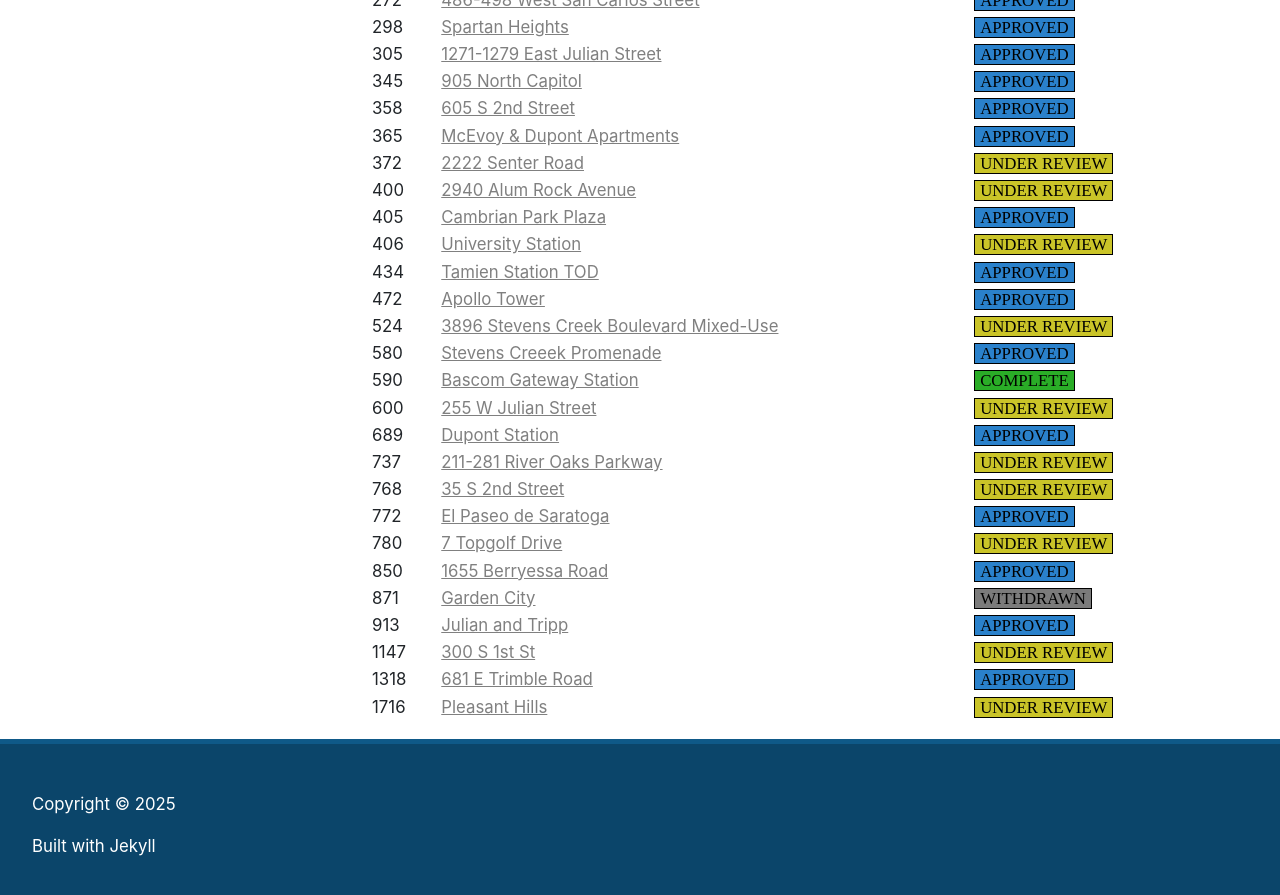
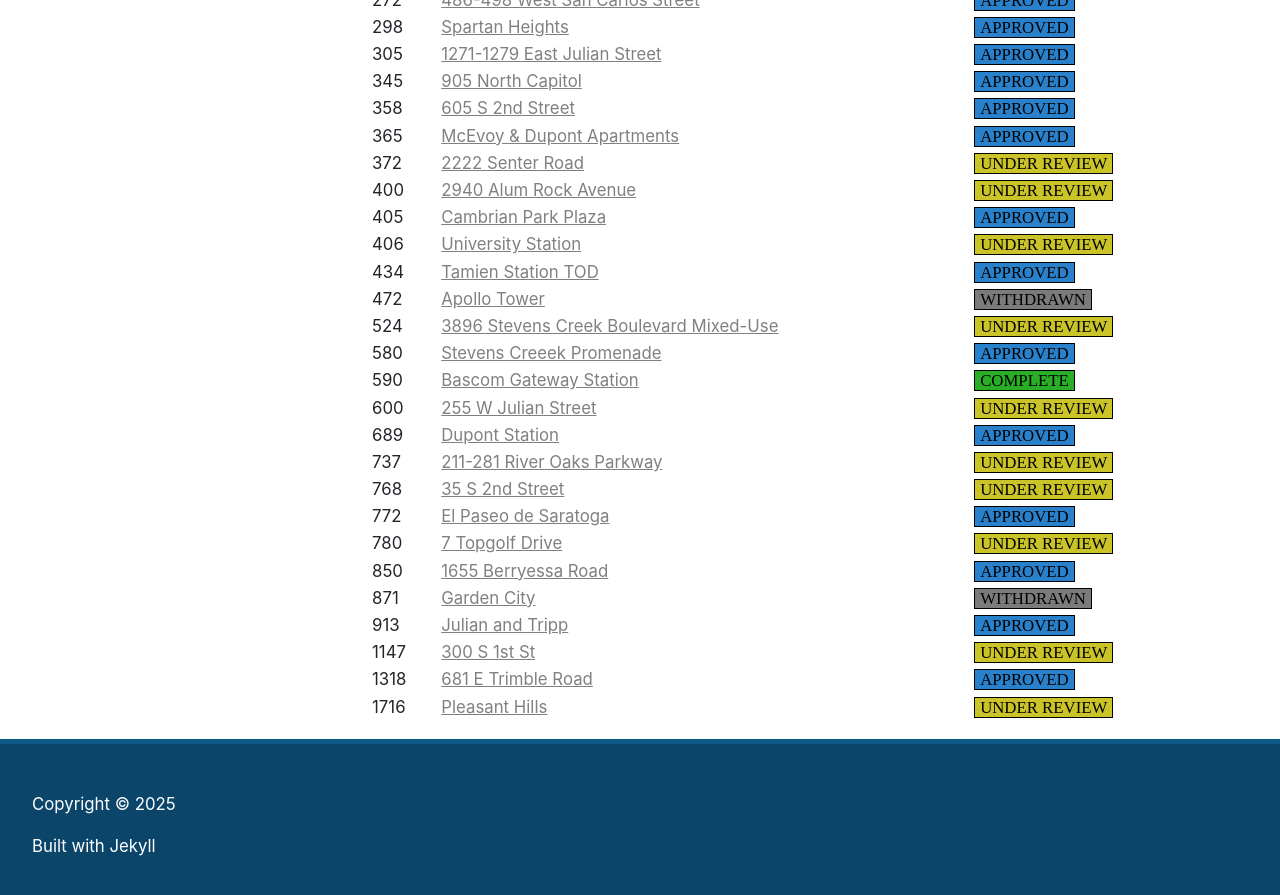
Before and after one commit to awildjake/sjbuild, a Jekyll site: the page built from list.html, in a window 1280 px wide and 900 px high, scrolled down 2116 px. Shown: the top 895 px of the window. Built offline with Jekyll 4.4.1, drawn with Linux system fonts in a browser that asks for light colours.

Commit message:
Editied geography for Stevens creek and changed status of apollo tower

```diff
--- a/_developments/apollo-tower.md
+++ b/_developments/apollo-tower.md
@@ -4,7 +4,7 @@ address: 60 Stockton Ave, San Jose, CA 95126
 developer: Urban Catalyst
 municipality: San Jose
 units: 472
-phase: Approved
+phase: Withdrawn
 permits:
     PRE21-127:
         status: Under Review
```
Also changed, not shown: _developments/3896-stevens-creek-bl.md (+1 -1 lines).
